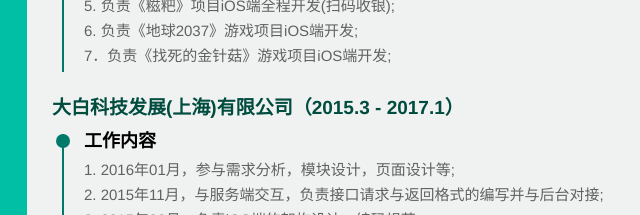
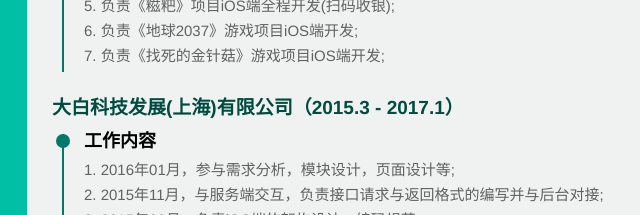
Before and after one commit to bianxiang/bianxiang.github.com, a website: page index.html in a window 1280 px wide. Shown: the part 491-706 px from the top of the page, 383-1023 px from the left. Drawn offline with Linux system fonts and the light colour scheme.

```diff
--- a/index.html
+++ b/index.html
@@ -149,7 +149,7 @@
                             <p>4. 负责《萌租》项目iOS端全程开发（地图出租技能服务）;</p>
                             <p>5. 负责《糍粑》项目iOS端全程开发(扫码收银);</p>
                             <p>6. 负责《地球2037》游戏项目iOS端开发;</p>
-                            <p>7．负责《找死的金针菇》游戏项目iOS端开发;</p>
+                            <p>7. 负责《找死的金针菇》游戏项目iOS端开发;</p>
 <!--                            <img src="img/c8.PNG">-->
                         </li>
                     </ul>
```
